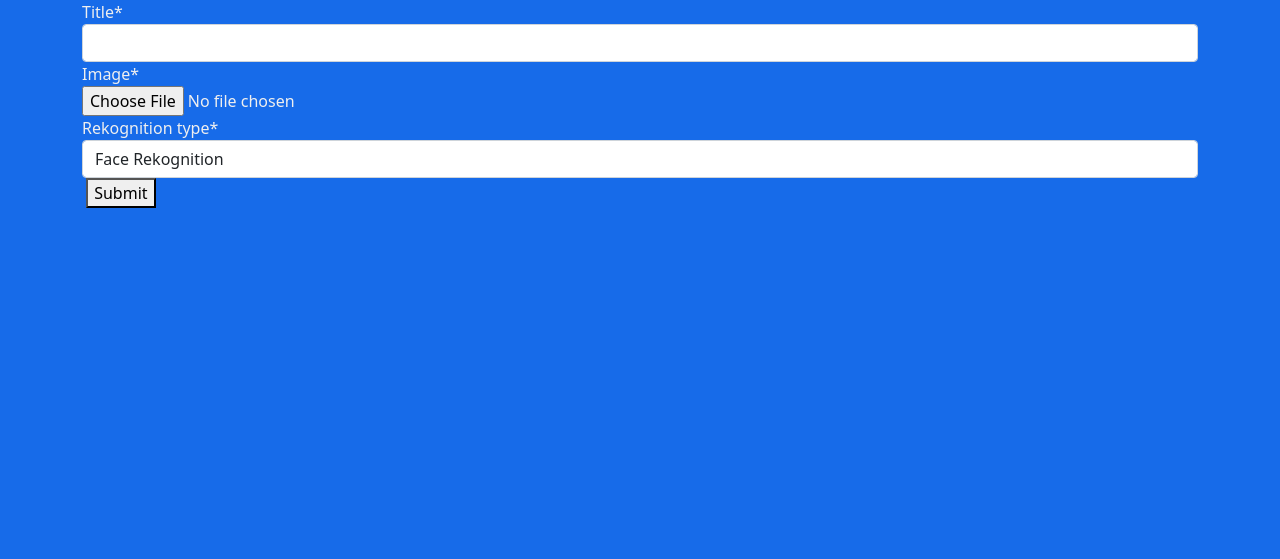
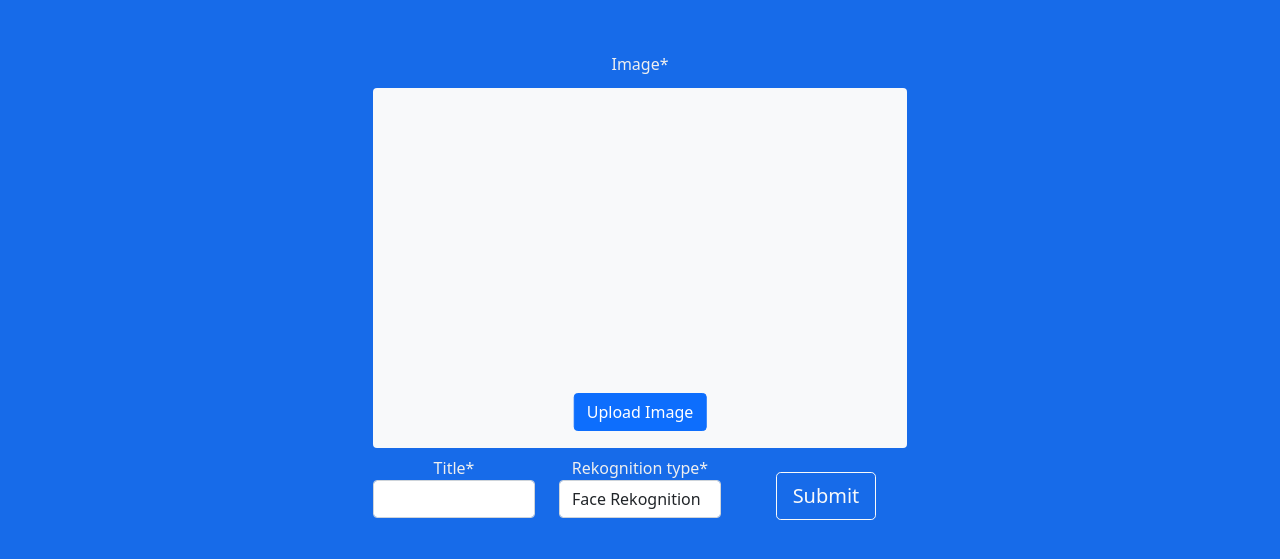
Before and after one commit to KENNOH/rekognispa, a Django app: page / in a window 1280 px wide. Shown: the part 72-631 px from the top of the page. Run offline with Django 3.2, Linux system fonts and the light colour scheme; the visitor is signed in with stand-in values (Sample User, id 1); some libraries are stand-ins or nearby versions.

Commit message:
ui updated for add record page

```diff
--- a/pages/forms.py
+++ b/pages/forms.py
@@ -12,5 +12,9 @@ class ImageForm(forms.ModelForm):
 
     def __init__(self, *args, **kwargs):
         super(ImageForm, self).__init__(*args, **kwargs)
+        # self.fields('image').label = ''
         for visible in self.visible_fields():
-            visible.field.widget.attrs['onchange'] = 'readURL(this)'
+            # setting tag values for image tag in upload image page
+            if visible.name == 'image':
+                visible.field.widget.attrs['onchange'] = 'readURL(this)'
+                visible.field.widget.attrs['hidden'] = ''
--- /dev/null
+++ b/templates/_add_image.html
@@ -0,0 +1,28 @@
+{% include '_navbar.html' %}
+{% load crispy_forms_tags %}
+{% load static %}
+
+  <div class="container">
+  <form method="post" enctype="multipart/form-data">
+    {% csrf_token %}
+    <div class="container-fluid mt-5 w-50"  >
+      <div class="text-center p-1">
+        {{ form.image|as_crispy_field }}
+      </div>
+    <div class="rounded bg-light position-relative my-2" style="height: 45vmin;">
+        <img class="d-block mx-auto"  id="image-preview" style="height: 45vmin;"  >
+          <label class="custom-file-label position-absolute" style="top:90%; left: 50%; transform: translate(-50%,-50%);" for="id_image">
+            <a  role="button" aria-disabled="true"
+            class="btn btn-primary rounded" >Upload Image</a>
+          </label>
+        </div>
+      <div class="row">
+        <div class="col-xs-6 col-md-4 .col-xl-4 text-center">{{ form.title|as_crispy_field }} </div>
+        <div class="col-xs-6 col-md-4 .col-xl-4 text-center">{{ form.rekognition_type|as_crispy_field }}</div>
+        <div class="col-xs-12 col-md-4 .col-xl-4 text-center">
+          <button type="submit" class="hover-overlay btn btn-lg my-3 text-light border border-light">Submit</button>
+        </div>
+      </div>
+    </div>
+  </form>
+</div >
--- a/templates/home.html
+++ b/templates/home.html
@@ -4,18 +4,11 @@
 {% block content %}
 {% load crispy_forms_tags %}
 {% if user.is_authenticated %}
-{% include '_navbar.html' %}
 
 <!-- <p><a href="{% url 'account_logout' %}">Log Out</a></p>
 <p><a href="{% url 'face_list' %}">Face Detection</a></p> -->
-<div class="container">
-  <form method="post" enctype="multipart/form-data">
-    {% csrf_token %}
-    {{ form|crispy }}
-    <img id="image-preview" src="" >
-    <button type="submit">Submit</button>
-  </form>
-</div>
+{% include '_add_image.html' %}
+
 {% else %}
 <section class="min-vh-100">
   <div class="container ">
```
